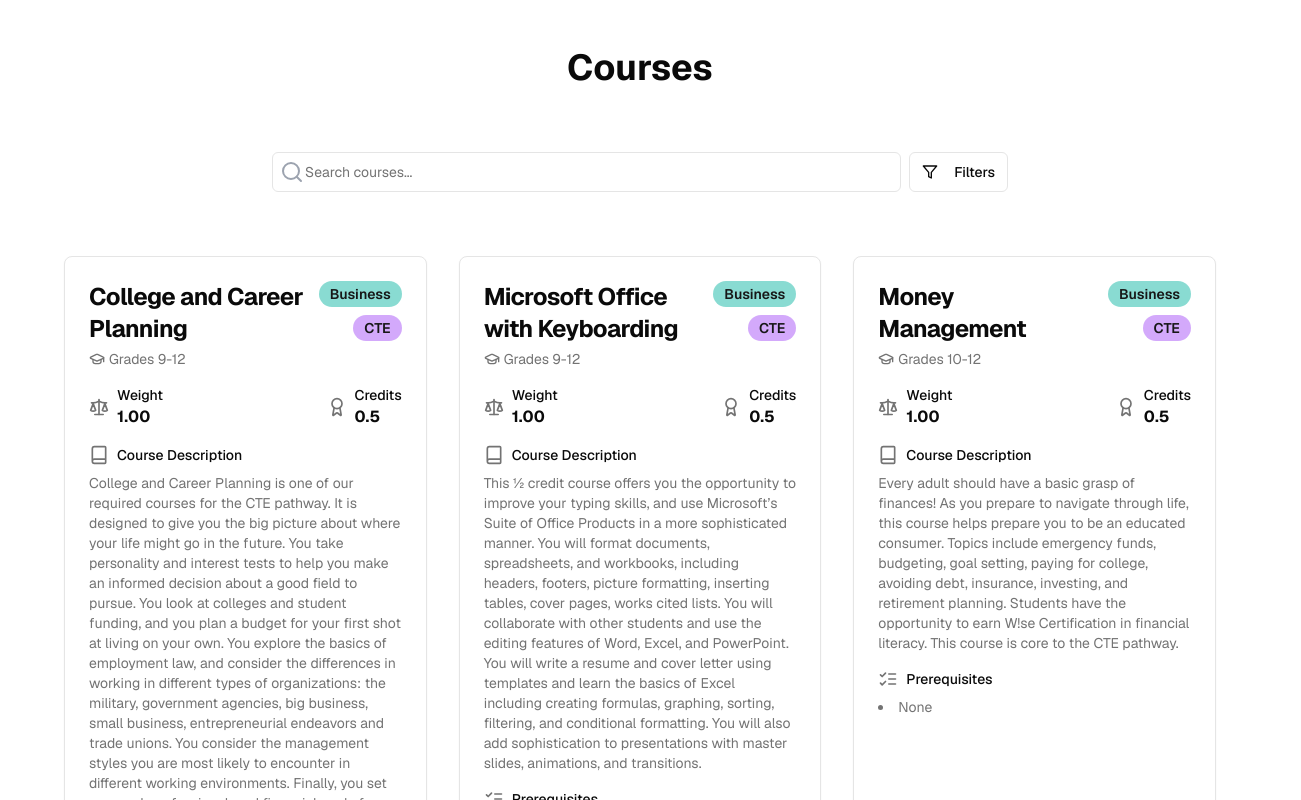
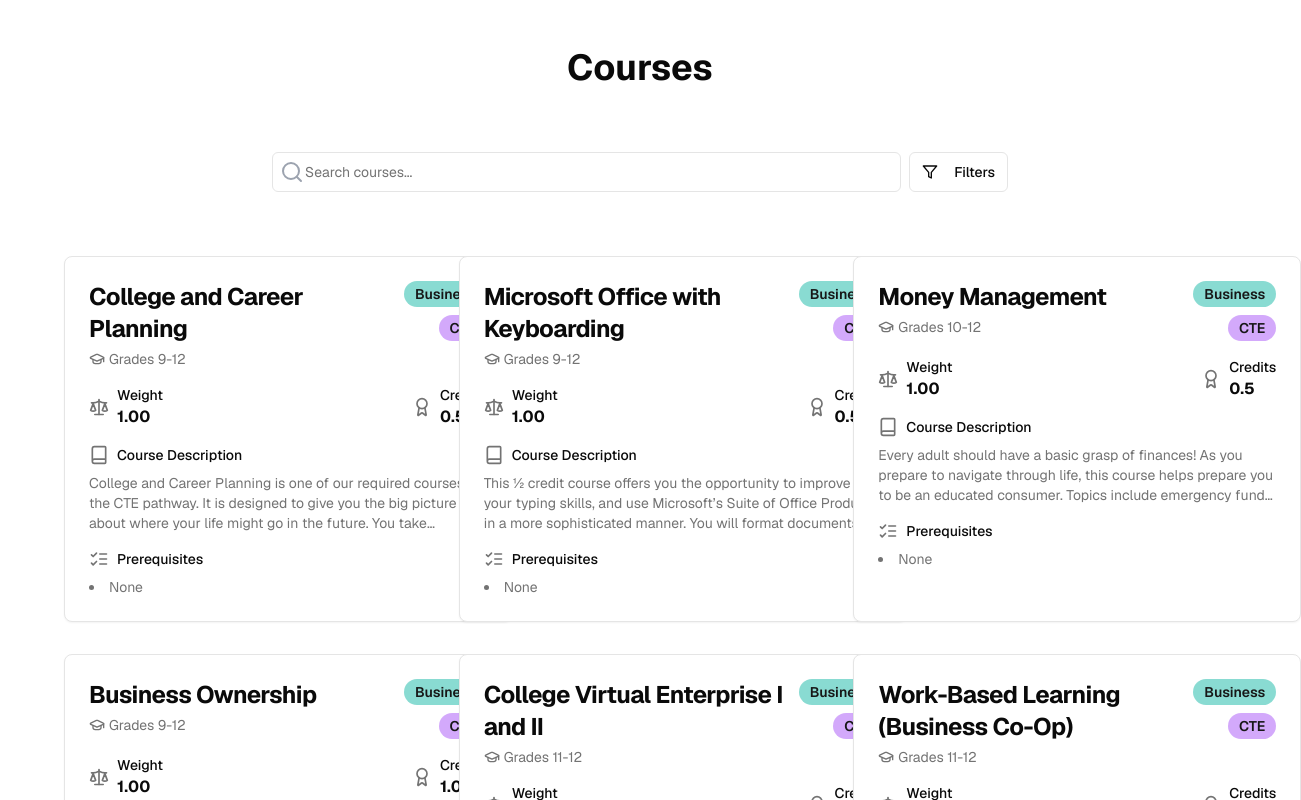
Before and after one commit to nash-pillai/career-planner, a Next.js app: page /courses in a window 1280 px wide. Shown: the top 800 px of the page, 1301 px wide, since content can reach past the window. Built offline with nearby package versions, Linux system fonts and the light colour scheme.

Commit message:
recommended course cards

```diff
--- a/src/components/career-modal.tsx
+++ b/src/components/career-modal.tsx
@@ -6,7 +6,7 @@ import {
   DialogTitle,
   DialogTrigger,
 } from "@/components/ui/dialog";
-import { ScrollArea } from "@/components/ui/scroll-area";
+import { ScrollArea, ScrollBar } from "@/components/ui/scroll-area";
 import { Badge } from "@/components/ui/badge";
 import { Card, CardContent, CardHeader, CardTitle } from "@/components/ui/card";
 import {
@@ -23,6 +23,7 @@ import {
 import { FullCareer } from "types";
 import CareerCard from "./career-card";
 import { courses } from "@/lib/courses";
+import CourseCard from "./course-card";
 
 export default function CareerModal({ career }: { career: FullCareer }) {
   console.log(career.knowledge);
@@ -99,9 +100,14 @@ export default function CareerModal({ career }: { career: FullCareer }) {
                 </CardTitle>
               </CardHeader>
               <CardContent>
-                {recommendedCourses.map((course) => (
-                  <div key={course.course_code}>{course.course_name}</div>
-                ))}
+                <ScrollArea className="h-full">
+                  <div className="flex h-full w-max space-x-4 pb-2">
+                    {recommendedCourses.map((course) => (
+                      <CourseCard key={course.course_code} course={course} />
+                    ))}
+                  </div>
+                  <ScrollBar orientation="horizontal" />
+                </ScrollArea>
               </CardContent>
             </Card>
 
--- a/src/components/course-card.tsx
+++ b/src/components/course-card.tsx
@@ -5,7 +5,7 @@ import { Course } from "types";
 
 export default function CourseCard({ course }: { course: Course }) {
   return (
-    <Card className="mx-auto w-full max-w-md">
+    <Card className="mx-auto w-max max-w-md">
       <CardHeader className="pb-4">
         <div className="flex items-start justify-between">
           <div>
@@ -87,7 +87,9 @@ export default function CourseCard({ course }: { course: Course }) {
             <Book className="mr-2 h-5 w-5 text-muted-foreground" />
             Course Description
           </h3>
-          <p className="text-sm text-muted-foreground">{course.description}</p>
+          <p className="line-clamp-3 text-sm text-muted-foreground">
+            {course.description}
+          </p>
         </div>
         {
           <div>
```
